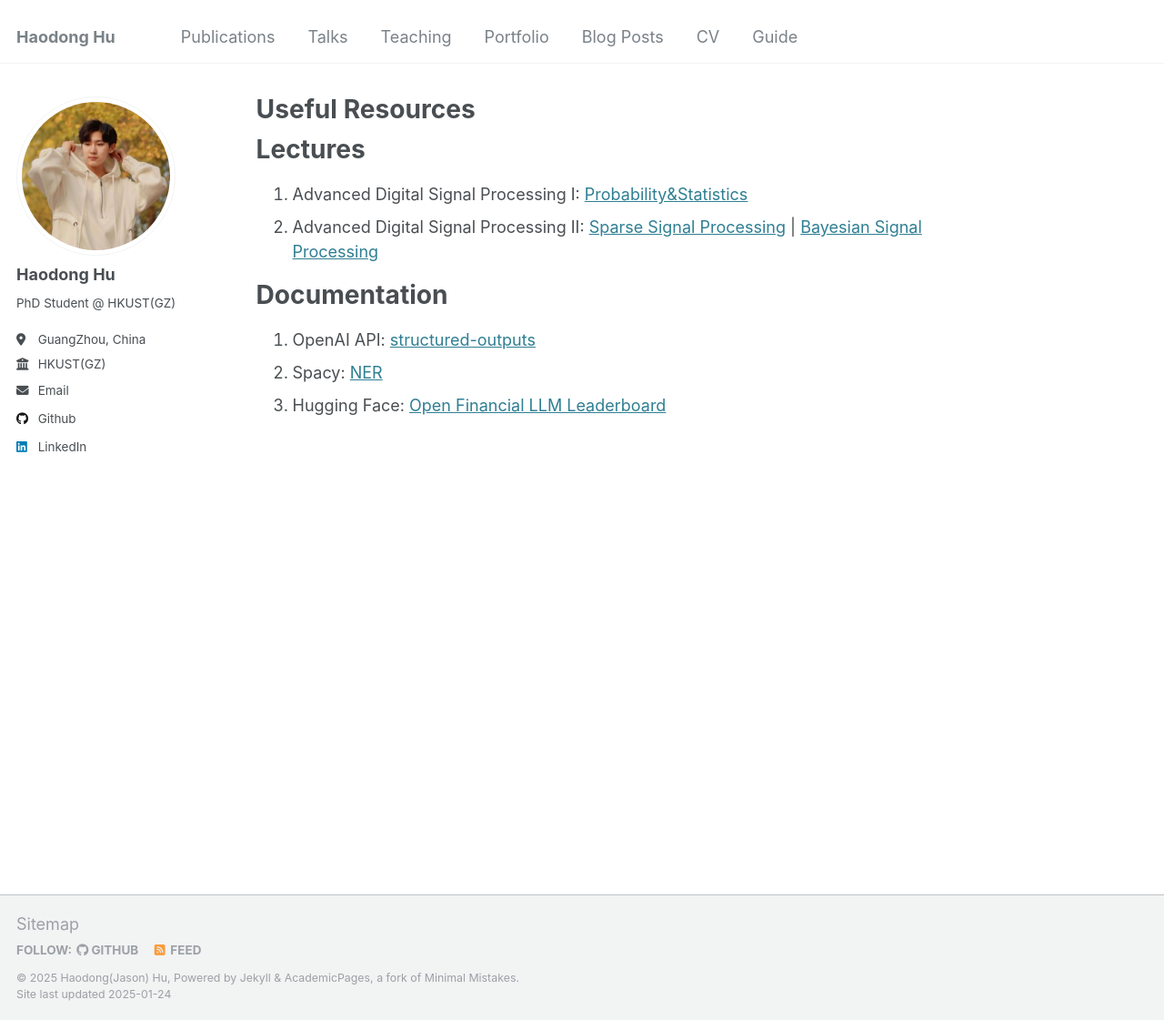
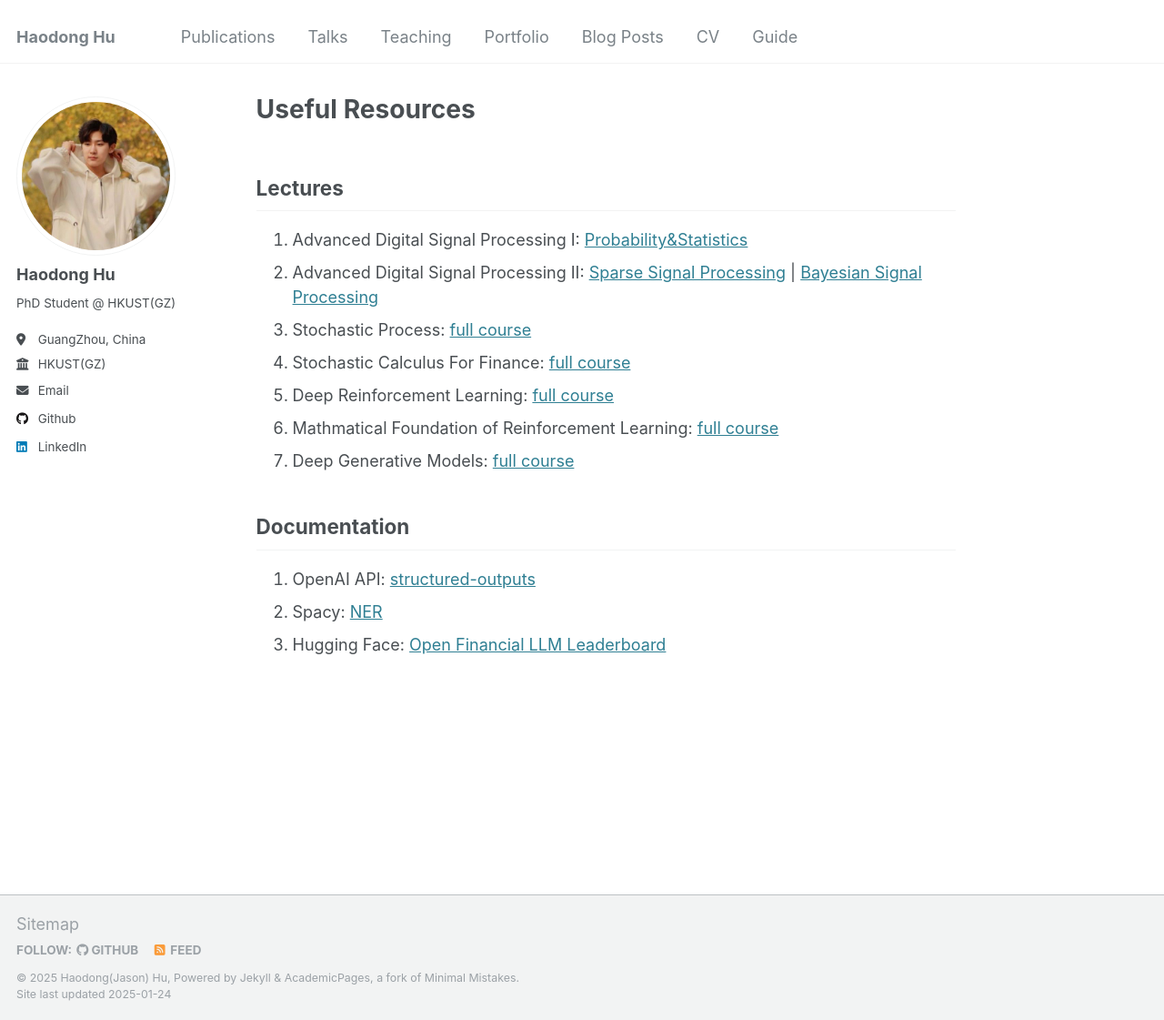
Before and after one commit to coolknow/coolknow.github.io, a Jekyll site: the page built from _pages/about.md, in a window 1280 px wide and 1121 px high. Shown: the whole window at 91% size. Built offline with Jekyll 4.4.1, drawn with Linux system fonts in a browser that asks for light colours.

Commit message:
Update about.md

```diff
--- a/_pages/about.md
+++ b/_pages/about.md
@@ -7,11 +7,16 @@ redirect_from:
   - /about.html
 ---
 
-# Lectures
+## Lectures
 1. Advanced Digital Signal Processing I: [Probability&Statistics](https://www.bilibili.com/video/BV1ga4y157L5?spm_id_from=333.788.videopod.episodes&vd_source=80283fbc97092e937f74a290368d6852&p=1)
 2. Advanced Digital Signal Processing II: [Sparse Signal Processing](https://www.bilibili.com/video/BV1xusaeWErz?spm_id_from=333.788.videopod.episodes&vd_source=80283fbc97092e937f74a290368d6852&p=11) \| [Bayesian Signal Processing](https://www.bilibili.com/video/BV1xusaeWErz?spm_id_from=333.788.videopod.episodes&vd_source=80283fbc97092e937f74a290368d6852&p=15)
+3. Stochastic Process: [full course](https://www.bilibili.com/video/BV11b421E7nh)
+4. Stochastic Calculus For Finance: [full course](https://www.bilibili.com/video/BV1v54y1S78c)
+5. Deep Reinforcement Learning: [full course](https://www.bilibili.com/video/BV12o4y197US)
+6. Mathmatical Foundation of Reinforcement Learning: [full course](https://www.bilibili.com/video/BV1sd4y167NS)
+7. Deep Generative Models: [full course](https://www.bilibili.com/video/BV1yq421A7ig)
 
-# Documentation
+## Documentation
 1. OpenAI API: [structured-outputs](https://platform.openai.com/docs/guides/structured-outputs)
 2. Spacy: [NER](https://spacy.io/usage/linguistic-features#named-entities)
 3. Hugging Face: [Open Financial LLM Leaderboard](https://huggingface.co/spaces/finosfoundation/Open-Financial-LLM-Leaderboard)
```
